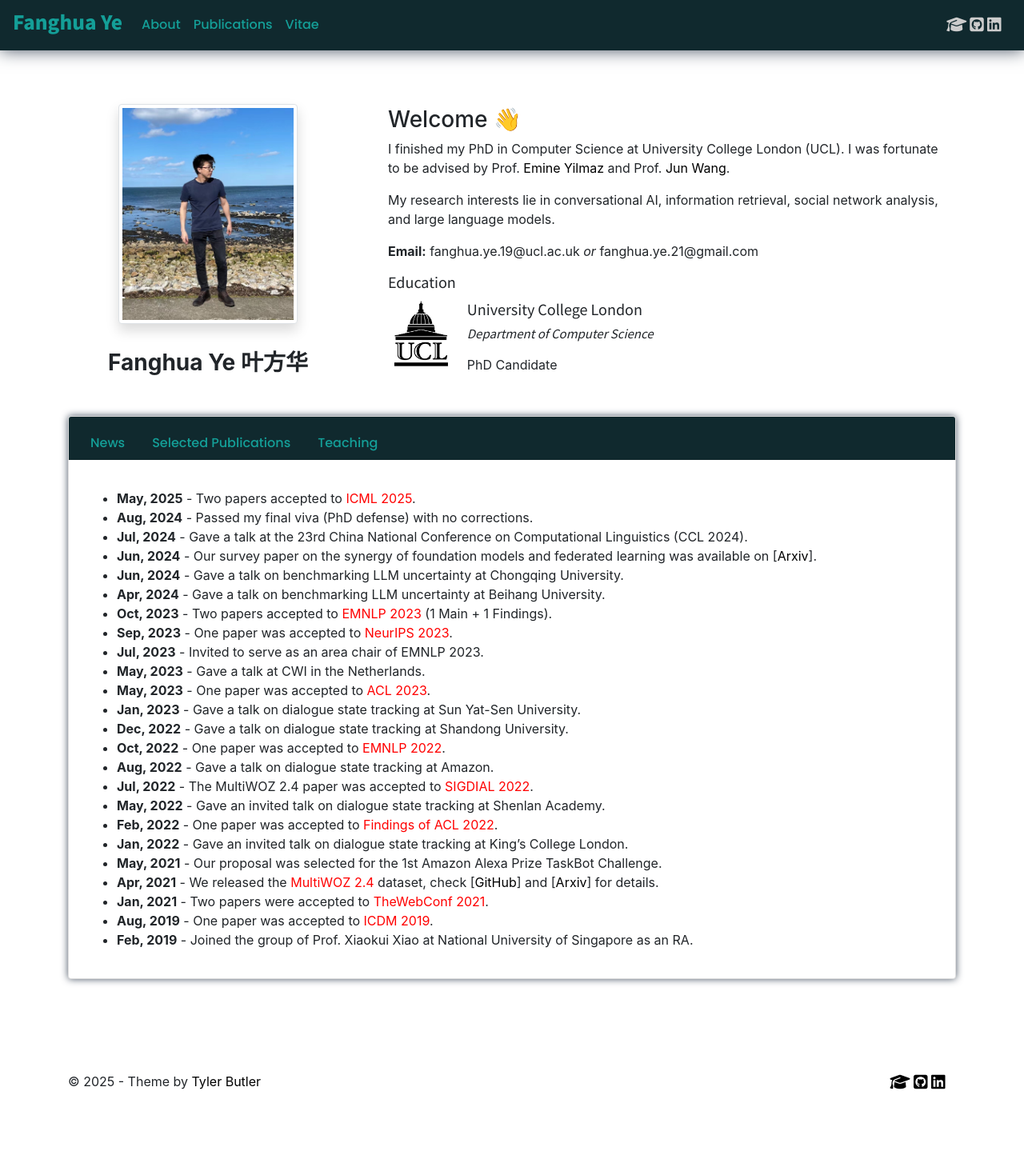
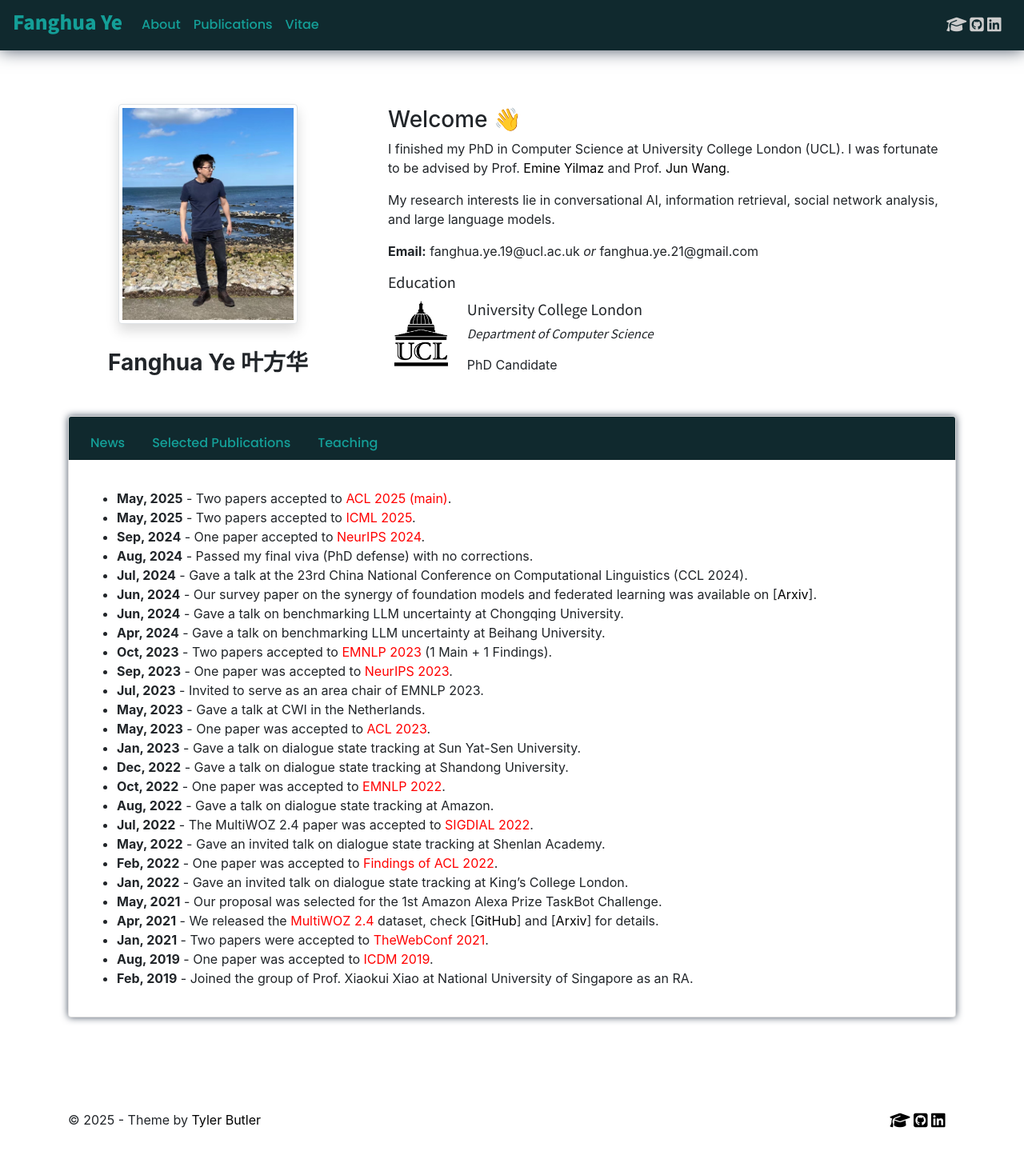
Before and after one commit to smartyfh/marvelous-mars-26de4, a Jekyll site: the page built from index.md, in a window 1280 px wide. Shown: the whole page at 80% size. Built offline with Jekyll 4.4.1, drawn with Linux system fonts in a browser that asks for light colours; nearby versions of some CDN libraries; comment, search, counter and statistics services are not loaded; our own code applies the rules of GitHub Pages for plain Markdown files; before the commit the page ends 1396 px from its top, so only the background shows below that.

Commit message:
Update news.md

```diff
--- a/_includes/news.md
+++ b/_includes/news.md
@@ -1,4 +1,6 @@
++ **May, 2025** - Two papers accepted to <font color=red>ACL 2025 (main)</font>.
 + **May, 2025** - Two papers accepted to <font color=red>ICML 2025</font>.
++ **Sep, 2024** - One paper accepted to <font color=red>NeurIPS 2024</font>.
 + **Aug, 2024** - Passed my final viva (PhD defense) with no corrections.
 + **Jul, 2024** - Gave a talk at the 23rd China National Conference on Computational Linguistics (CCL 2024).
 + **Jun, 2024** - Our survey paper on the synergy of foundation models and federated learning was available on [[Arxiv](https://arxiv.org/abs/2406.12844)].
```
